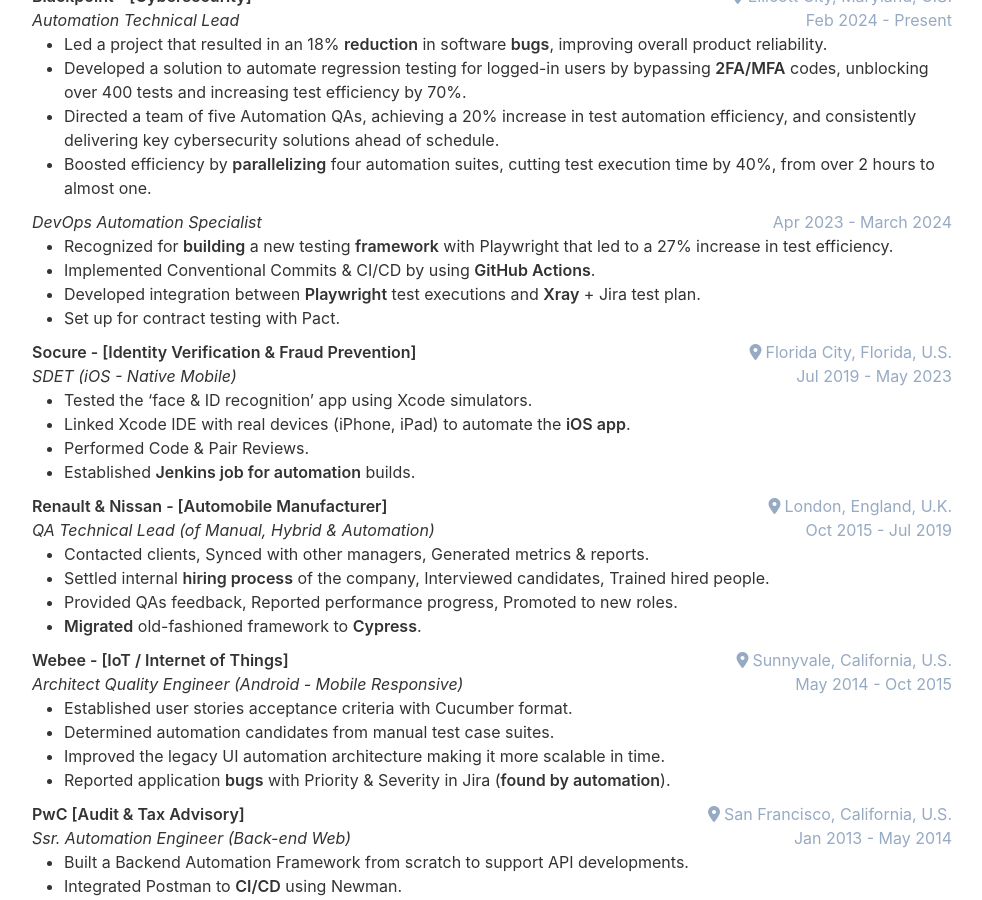
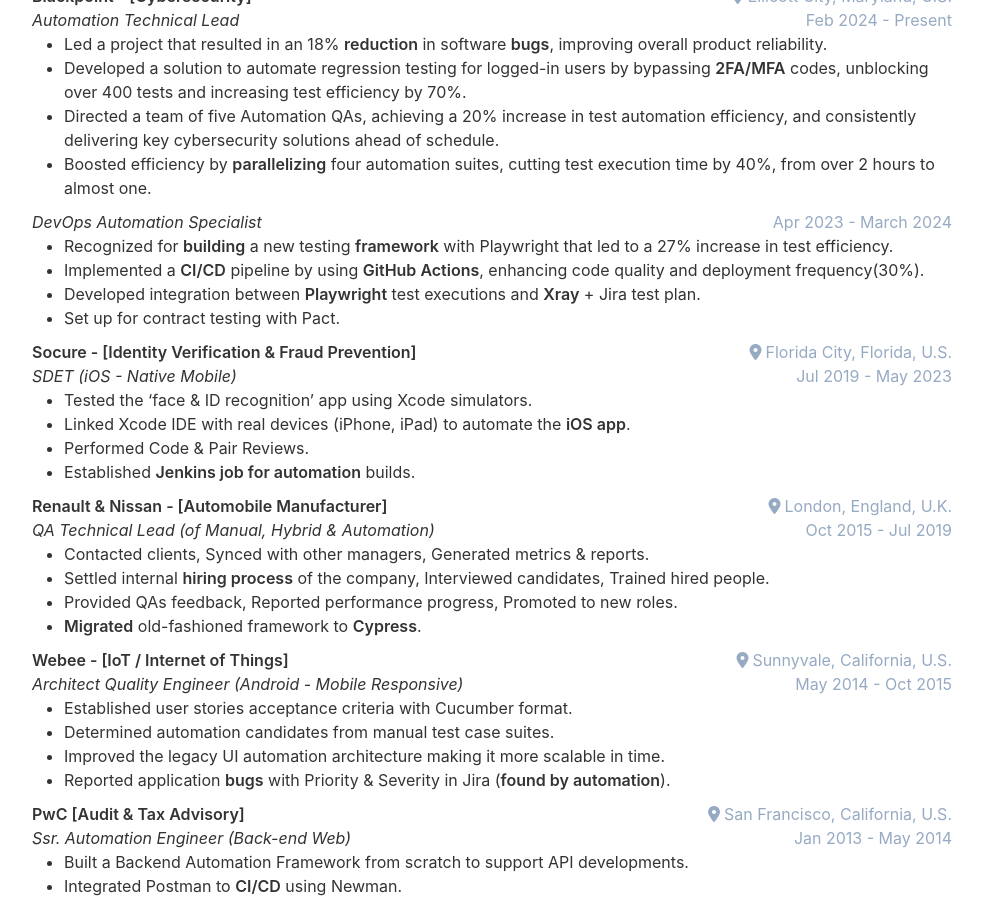
Before and after one commit to cvera08/full-resume, a Jekyll site: the page built from index.html, in a window 1280 px wide and 900 px high, scrolled down 1949 px. Shown: the whole window, without its empty margins (148-1130 px from the left). Built offline with Jekyll 4.4.1, drawn with Linux system fonts in a browser that asks for light colours.

Commit message:
feat(bpc devops): implemented ci/cd

```diff
--- a/_data/data.yml
+++ b/_data/data.yml
@@ -134,7 +134,7 @@ experience:
       location: Ellicott City, Maryland, U.S.
       description: |
         - Recognized for **building** a new testing **framework** with Playwright that led to a 27% increase in test efficiency.
-        - Implemented Conventional Commits & CI/CD by using **GitHub Actions**.
+        - Implemented a **CI/CD** pipeline by using **GitHub Actions**, enhancing code quality and deployment frequency(30%).
         - Developed integration between **Playwright** test executions and **Xray** + Jira test plan.
         - Set up for contract testing with Pact.
 
```
